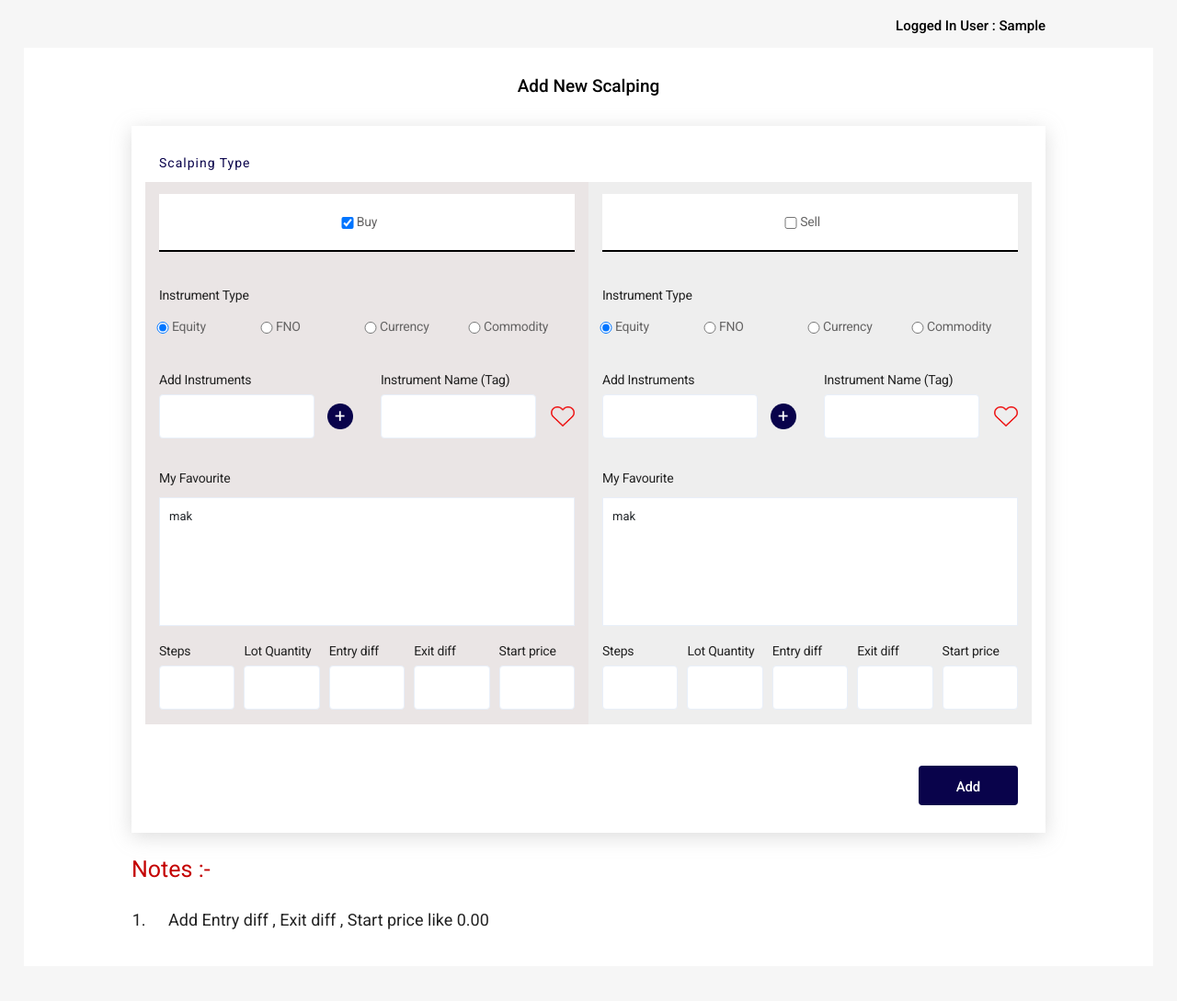
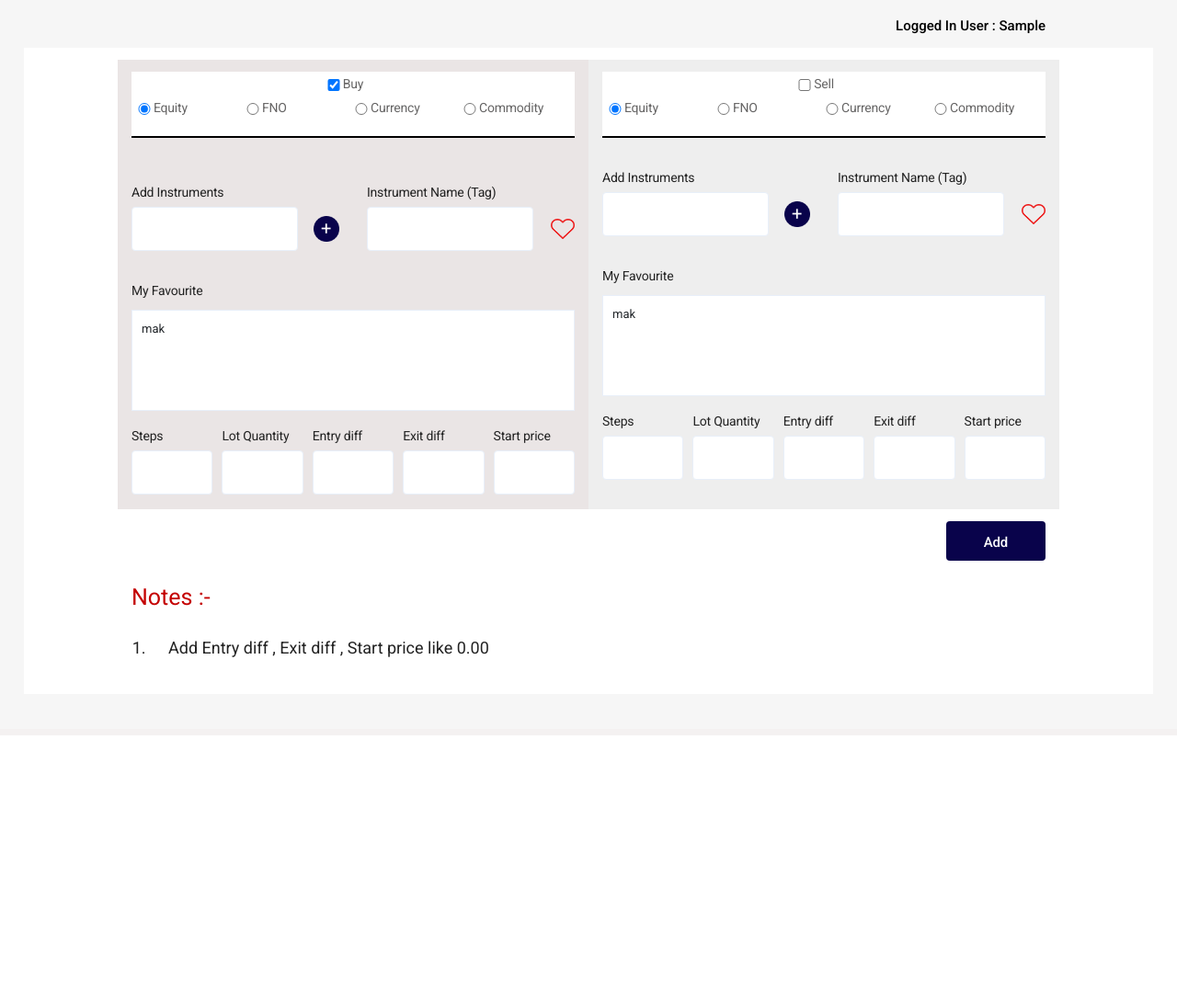
Before and after one commit to goyalvivek7/shareScalpingDjango, a Django app: template share/templates/share/addNewScalping.html in a window 1280 px wide. Shown: the whole page at 92% size. After the commit the page ends 800 px from the top, so only its background shows below. Run offline with Django 4.2, Linux system fonts and the light colour scheme; data comes from the database, SQL or seed files in the repository; both versions use the stored data as it was after the commit; tables that the repository leaves empty hold one stand-in row (values such as "Sample post"); the template is opened without the code that fills it: values that come from a table or form of the project are taken from there, most other values are stand-ins (such as "Sample title", 1, 10 or a date in 2020); some libraries are stand-ins or nearby versions.

Commit message:
fixed add issue , fixed ui

```diff
--- a/share/templates/share/addNewScalping.html
+++ b/share/templates/share/addNewScalping.html
@@ -26,20 +26,16 @@
     </div>
     <div class="scarlping_inner">
 
-      <h5 class="tittletwo" style="font-size: 19px; padding-top: 31px; padding-bottom: 31px;">Add New Scalping </h5>
-      <div class="scarlping_form">
+      <h5 class="tittletwo" style="    padding-top: 0px;
+      padding-bottom: 13px;"></h5>
+      <div class="scarlping_form" style="padding: 0px;     box-shadow: none;">
 
           <div class="row">
 
 
 
           </div>
-          <label style="letter-spacing: 1px;
-          margin-top: 0px;
-          margin-bottom: 10px;
-          color: #09034b;">
-            Scalping Type
-        </label>
+
           <div class="row">
 
 
@@ -48,8 +44,9 @@
               <div class="form-group">
 
               <div class="form-check check_btn" style="float: none;
-              width: 100%;     border-bottom: 2px solid #000;
-    padding: 20px;
+              width: 100%;
+    padding: 3px;
+    margin-bottom: 0px;
     text-align: center;     background: #fff;">
                 <input class="form-check-input" type="checkbox" name="scalpingtype" id="scalpingtype1" value="Buy" checked>
                 <label class="form-check-label" for="exampleRadios1">
@@ -57,48 +54,48 @@
                 </label>
               </div>
 
-
-              </div>
-
               <div class="row">
                 <div class="col-sm-12 col-md-12">
 
-                <div class="form-group">
-                  <label>
-                    Instrument  Type
-                </label>
-                <div class="form-check check_btn">
+                  <div class="form-group" style="background: #fff; padding-left: 10px; border-bottom: 2px solid #000;">
+
+                  <div class="form-check check_btn" style="margin-top: 2px;">
                     <input class="form-check-input" type="radio" name="instrumentType" id="buyEquity" value="Normal" checked>
                     <label class="form-check-label" for="exampleRadios1">
                       Equity
                     </label>
                   </div>
-                <div class="form-check check_btn">
+                  <div class="form-check check_btn" style="margin-top: 2px;">
                     <input class="form-check-input" type="radio" name="instrumentType" id="buyfno" value="fno" >
                     <label class="form-check-label" for="exampleRadios3">
                       FNO
                     </label>
                   </div>
 
-                <div class="form-check check_btn">
+                  <div class="form-check check_btn" style="margin-top: 2px;">
                     <input class="form-check-input" type="radio" name="instrumentType" id="buyCurrency" value="Cash" >
                     <label class="form-check-label" for="exampleRadios2">
                       Currency
                     </label>
                   </div>
 
-                <div class="form-check check_btn">
+                  <div class="form-check check_btn" style="margin-top: 2px;">
                     <input class="form-check-input" type="radio" name="instrumentType" id="buyCommodity" value="Commodity" >
                     <label class="form-check-label" for="exampleRadios4">
                       Commodity
                     </label>
+                  </div>
+                  <div style="clear: both;"></div>
                   </div>
 
                 </div>
 
               </div>
 
+
               </div>
+
+
             <div class="row">
               <div class="col-md-6">
 
@@ -131,7 +128,7 @@
                 <label style="margin-bottom: 10px;">
                   My Favourite
               </label>
-                <ul style="    height: 140px;
+                <ul style="        height: 110px;
                 overflow: hidden;
                 overflow-y: scroll;
                 margin-left: auto;
@@ -140,7 +137,7 @@
                 border: 1px solid;
                 border-color: #E8EFF9; background: #fff;">
                   {% for item in fav %}
-                  <li onclick="setBuyInstrument('{{item.instrumentToken}}');">{{ item.instrumentTag }}</li>
+                  <li onclick="setBuyInstrument('{{item.instrumentToken}}','{{item.instrumentTag}}');">{{ item.instrumentTag }}</li>
                   {% endfor %}
               </ul>
             </div>
@@ -213,12 +210,14 @@
 
             <div class="col-sm-6 col-md-6" style="background: #eee;">
 
-              <div class="form-group">
+              <div class="form-group" style="margin-bottom:0px;">
 
-                <div class="form-check check_btn" style="float: none;
-                width: 100%; border-bottom: 2px solid #000;     background: #fff;
-    padding: 20px;
-    text-align: center;">
+                <div class="form-check check_btn" style="    float: none;
+                width: 100%;
+                padding: 3px;
+                margin-bottom: 0px;
+                text-align: center;
+                background: #fff;">
                   <input class="form-check-input" type="checkbox" name="scalpingtype" id="scalpingtype2" value="Sell" >
                   <label class="form-check-label" for="exampleRadios2">
                     Sell
@@ -230,24 +229,24 @@
              <div class="row">
               <div class="col-sm-12 col-md-12">
 
-                <div class="form-group">
-                  <label>
-                    Instrument  Type
-                </label>
-                <div class="form-check check_btn">
+                <div class="form-group" style="    background: #fff;
+                padding-left: 10px;
+                border-bottom: 2px solid #000;">
+
+                <div class="form-check check_btn" style="margin-top: 2px;">
                   <input class="form-check-input" type="radio" name="sellinstrumentType" id="sellEquity" value="Normal" checked>
                   <label class="form-check-label" for="exampleRadios1">
                     Equity
                   </label>
                 </div>
-                <div class="form-check check_btn">
+                <div class="form-check check_btn" style="margin-top: 2px;">
                   <input class="form-check-input" type="radio" name="sellinstrumentType" id="sellFno" value="fno" >
                   <label class="form-check-label" for="exampleRadios3">
                     FNO
                   </label>
                 </div>
 
-                <div class="form-check check_btn">
+                <div class="form-check check_btn" style="margin-top: 2px;">
                   <input class="form-check-input" type="radio" name="sellinstrumentType" id="sellCurrency" value="Cash" >
                   <label class="form-check-label" for="exampleRadios2">
                     Currency
@@ -255,13 +254,13 @@
                 </div>
 
 
-                <div class="form-check check_btn">
+                <div class="form-check check_btn" style="margin-top: 2px;">
                   <input class="form-check-input" type="radio" name="sellinstrumentType" id="sellCommodity" value="Commodity" >
                   <label class="form-check-label" for="exampleRadios4">
                     Commodity
                   </label>
                 </div>
-
+                <div style="clear: both;"></div>
                 </div>
 
               </div>
@@ -299,7 +298,7 @@
                 <label style="margin-bottom: 10px;">
                   My Favourite
               </label>
-                <ul style="    height: 140px;
+                <ul style="        height: 110px;
                 overflow: hidden;
                 overflow-y: scroll;
                 margin-left: auto;
@@ -308,7 +307,7 @@
                 border: 1px solid;
                 border-color: #E8EFF9; background: #fff;">
                   {% for item in fav %}
-                  <li onclick="setSellInstrument('{{item.instrumentToken}}');">{{ item.instrumentTag }}</li>
+                  <li onclick="setSellInstrument('{{item.instrumentToken}}','{{item.instrumentTag}}');">{{ item.instrumentTag }}</li>
                   {% endfor %}
               </ul>
             </div>
@@ -384,7 +383,7 @@
           <button style="margin-left: auto;
           width: auto;
           padding: 9px 40px;
-          display: -webkit-box;" class="btn btn_sub" onclick="addData();" type="button">Add</button>
+          display: -webkit-box; margin-top: 13px;" class="btn btn_sub" onclick="addData();" type="button">Add</button>
 
       </div>
  <div class="note_section">
@@ -402,13 +401,15 @@
 <script src="https://maxcdn.bootstrapcdn.com/bootstrap/4.0.0/js/bootstrap.min.js" integrity="sha384-JZR6Spejh4U02d8jOt6vLEHfe/JQGiRRSQQxSfFWpi1MquVdAyjUar5+76PVCmYl" crossorigin="anonymous"></script>
 
 <script>
-  function setBuyInstrument(instruemntToken){
+  function setBuyInstrument(instruemntToken,instrumentTag){
     var instrumentToken = document.getElementById("buyInstrumentToken").value;
     document.getElementById("buyInstrumentToken").value = instruemntToken;
+    document.getElementById("buyInstrumenttag").value = instrumentTag;
   }
-  function setSellInstrument(instruemntToken){
+  function setSellInstrument(instruemntToken,instrumentTag){
     var instrumentToken = document.getElementById("sellInstrumentToken").value;
     document.getElementById("sellInstrumentToken").value = instruemntToken;
+    document.getElementById("sellInstrumenttag").value = instrumentTag;
   }
 </script>
 
```
Also changed, not shown: share/templates/share/dashboard.html (+7 -5 lines), share/views.py (+32 -30 lines), db.sqlite3, 2 other files. Lines whose indentation alone changed are shown as unchanged.
